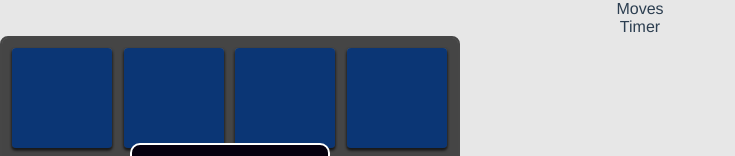
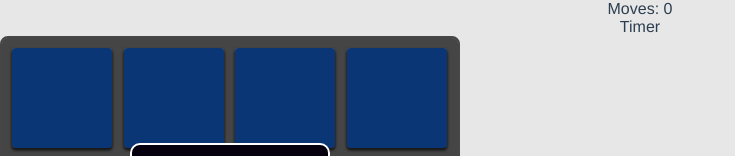
Before and after one commit to PavlenkoSt/MemoryTraining__Vue, a Vue app: page / in a window 1280 px wide. Shown: the top 156 px of the page, without its empty margins (0-735 px from the left). Built offline with nearby package versions, Linux system fonts and the light colour scheme.

Commit message:
moves counter is worked

```diff
--- a/src/App.vue
+++ b/src/App.vue
@@ -1,10 +1,13 @@
 <template>
   <div id="app">
-    <Header/>
+    <Header
+      ref="headerRef"
+    />
     <div class="container">
       <Board
         :gameIsStarted="this.gameIsStarted"
         @startGame="updateGameIsStarted($event)"
+        @movesChange="movesHandler"
       />
     </div>
   </div>
@@ -26,6 +29,13 @@
     methods: {
       updateGameIsStarted(bool){
         this.gameIsStarted = bool
+      },
+      movesHandler(needToClear = false){
+        if(needToClear){
+          this.$refs.headerRef.clearMoves()
+        }else{
+          this.$refs.headerRef.incrementMoves()
+        }
       }
     }
   }
--- a/src/components/Board.vue
+++ b/src/components/Board.vue
@@ -55,6 +55,7 @@
             },
             restartGame(){
                 this.initializeRandomOrderNumbers()
+                this.$emit('movesChange', true)
             },
             initializeRandomOrderNumbers(){
                 const sourceNumbers = [1, 2, 3, 4, 5, 6]
@@ -103,6 +104,7 @@
                         return cell
                     })
                     this.currentActiveNumbers = []
+                    this.$emit('movesChange')
                 }, 1000)
             }
         },
--- a/src/components/Header.vue
+++ b/src/components/Header.vue
@@ -1,7 +1,7 @@
 <template>
   <div>
       <div>
-          Moves
+          Moves: {{ moves }}
       </div>
       <div>
           Timer
@@ -12,6 +12,17 @@
 <script>
     export default {
         name: 'Header',
+        data: () => ({
+            moves: 0
+        }),
+        methods: {
+            incrementMoves(){
+                this.moves += 1
+            },
+            clearMoves(){
+                this.moves = 0
+            }
+        }
     }
 </script>
 
```
